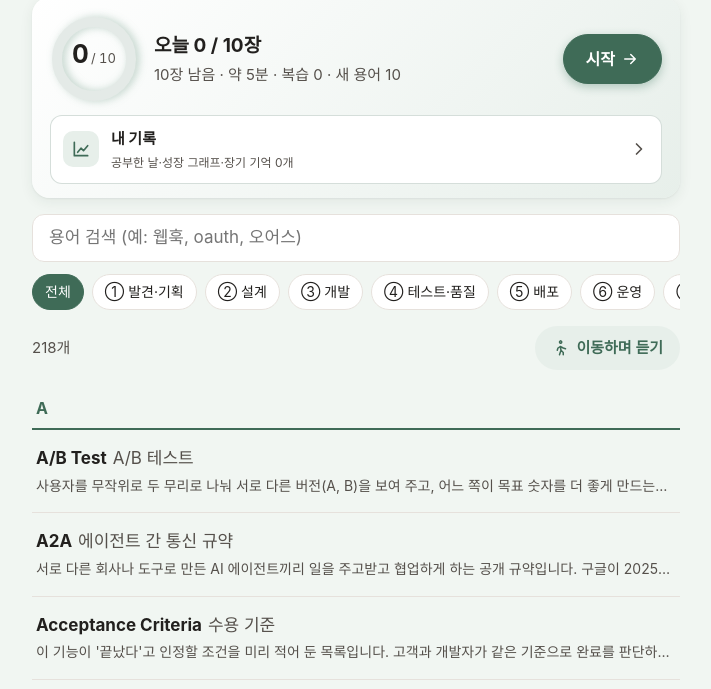
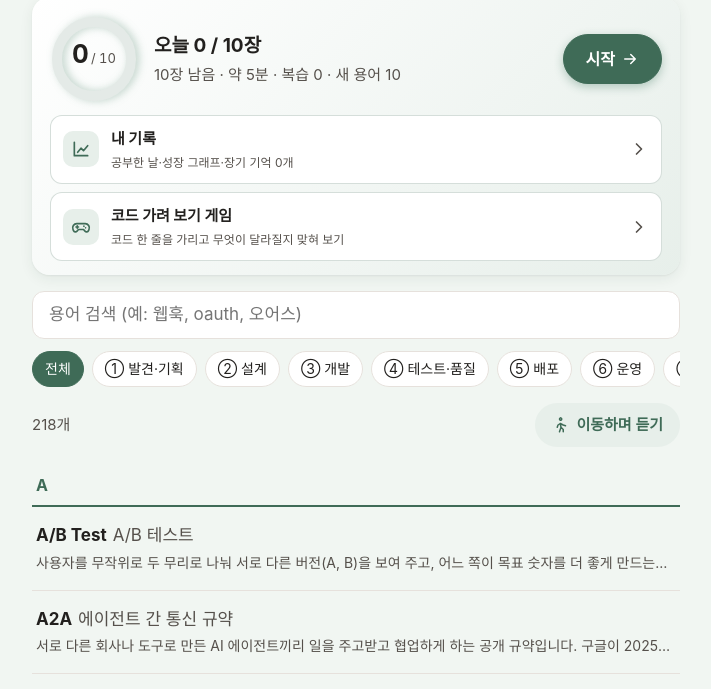
Before and after one commit to githubleejungah/field-words, a plain HTML site: page site/index.html in a window 1280 px wide. Shown: the part 93-782 px from the top of the page, without its empty margins (284-995 px from the left). Drawn offline with Linux system fonts and the light colour scheme.

Commit message:
게임 입구를 첫 화면 오늘 카드 안 '내 기록' 아래로 (AC-106, 사용자 A안)
- 요구 Q7 · AC-106 고침, flows 9절 · 구성도 고침 (명세 먼저)
- app.js 게임 줄(아이콘 · 이름 · 한 줄 설명), ko.json game.link, style.css .game-row, ?v=2026112602
- 맨 아래 링크는 남김

Co-Authored-By: Claude Opus 5.5 <noreply@anthropic.com>

```diff
--- a/site/css/style.css
+++ b/site/css/style.css
@@ -879,6 +879,7 @@ body.no-footer .footer { display: none; }
 .progress-row-text b { font-size: 15px; }
 .progress-row-text small { font-size: 12px; color: var(--muted); }
 .progress-row > .icon:last-child { margin-left: auto; color: var(--muted); }
+.game-row { margin-top: 8px; }   /* 내 기록 바로 아래: 두 줄이 한 묶음으로 보이게 간격을 줄인다 (AC-106) */
 
 /* 모드 버튼: 아이콘 + 글자 */
 .mode-btn .icon { width: 17px; height: 17px; }
--- a/site/i18n/ko.json
+++ b/site/i18n/ko.json
@@ -94,6 +94,8 @@
   "learn.know": "이미 알아요 → 바로 확인",
   "learn.done": "익혔어요",
   "check.recall": "뜻을 떠올려 보세요. 얼마나 자신 있나요?",
+  "game.link": "코드 가려 보기 게임",
+  "game.link.sub": "코드 한 줄을 가리고 무엇이 달라질지 맞혀 보기",
   "check.recall.term": "이 뜻의 용어를 떠올려 보세요. “{def}” 얼마나 자신 있나요?",
   "check.hidden": "용어는 답한 뒤에 보여요",
   "check.sure": "확실해요",
--- a/site/js/app.js
+++ b/site/js/app.js
@@ -249,13 +249,19 @@ function todayPanel() {
     h("span", { class: "progress-row-icon" }, icon("chart")),
     h("span", { class: "progress-row-text" }, h("b", {}, t("prog.link")), h("small", {}, t("prog.link.sub", { n: c.longTerm }))),
     icon("chevron"));
+  // 게임 입구 (AC-106): 내 기록과 같은 모양의 줄. 게임은 같은 주소 아래 game/ (ADR-0006).
+  // 첫 화면에서 스크롤 없이 보이게 여기에 둔다. 맨 아래 링크도 남긴다.
+  const gameLink = h("a", { class: "progress-row game-row", href: "game/" },
+    h("span", { class: "progress-row-icon" }, icon("game")),
+    h("span", { class: "progress-row-text" }, h("b", {}, t("game.link")), h("small", {}, t("game.link.sub"))),
+    icon("chevron"));
   // 상태별 개수: 눈에 덜 띄는 정보 줄 (색만이 아니라 모양 표시도 함께)
   const statusRow = c.unseen === state.terms.length ? "" : h("div", { class: "status-row" },
     ["known", "shaky", "confused", "misconception", "unknown"].map((k) =>
       h("span", { class: `status-item ${k}` }, h("i", { class: "mark", "aria-hidden": "true" }), t(`status.${k}`), h("b", {}, c[k]))),
     h("span", { class: "status-item longterm" }, icon("medal"), t("status.longTerm"), h("b", {}, c.longTerm))
   );
-  const stats = h("div", {}, statusRow, progressLink);
+  const stats = h("div", {}, statusRow, progressLink, gameLink);
 
   return h("section", { class: "today" },
     h("div", { class: "today-main" },
@@ -1839,6 +1845,8 @@ const ICONS = {
   mic: "M12 3a3 3 0 0 0-3 3v6a3 3 0 0 0 6 0V6a3 3 0 0 0-3-3z M5 11a7 7 0 0 0 14 0 M12 18v3",
   book: "M3 5.5C5.5 4 8.5 4 12 6c3.5-2 6.5-2 9-.5V19c-2.5-1.5-5.5-1.5-9 .5-3.5-2-6.5-2-9-.5z M12 6v13.5",
   chart: "M4 20V4 M4 20h16 M8 16l4-5 3 3 5-6",
+  // 게임 입구: 게임기 손잡이(패드) 모양
+  game: "M7 8h10a5 5 0 0 1 4.6 7l-.6 1.4a2.5 2.5 0 0 1-4.2.6L15 15H9l-1.8 2a2.5 2.5 0 0 1-4.2-.6L2.4 15A5 5 0 0 1 7 8z M7.5 10.5v3 M6 12h3 M15.5 11h.01 M17.5 13h.01",
   moon: "M20 14.5A8 8 0 1 1 9.5 4a6.5 6.5 0 0 0 10.5 10.5z",
   spark: "M12 3l1.8 5.2L19 10l-5.2 1.8L12 17l-1.8-5.2L5 10l5.2-1.8z",
   search: "M11 4a7 7 0 1 0 0 14a7 7 0 1 0 0-14z M20 20l-4-4",
```
Also changed, not shown: site/index.html (+3 -3 lines), 3 other files.
